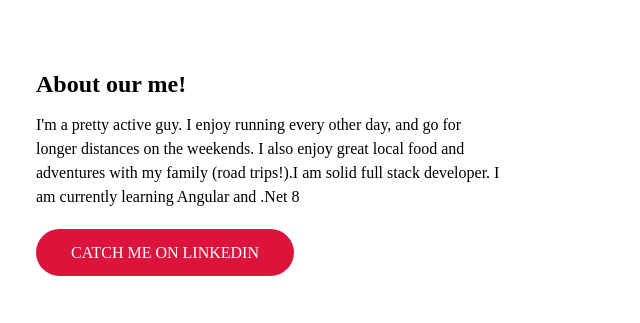
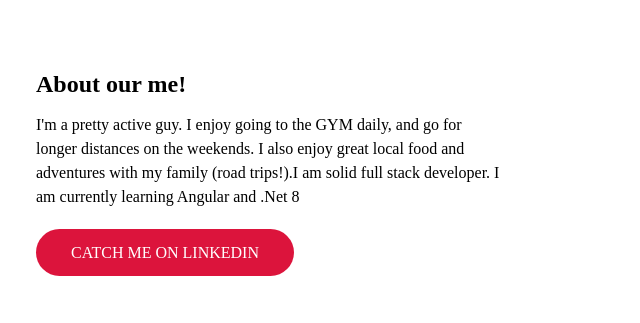
Before and after one commit to lushenmoodley/Portfolio-Website, a plain HTML site: page index.html in a window 1280 px wide. Shown: the part 971-1294 px from the top of the page, 536-1176 px from the left. Drawn offline with Linux system fonts and the light colour scheme.

Commit message:
content changes

```diff
--- a/index.html
+++ b/index.html
@@ -26,7 +26,7 @@
             <li class="about-left"></li>
             <li class="about-right">
                 <h2>About our me!</h2>
-                <p>I'm a pretty active guy. I enjoy running every other day, and go for longer distances on the weekends. I also enjoy great local food and adventures with my family (road trips!).I am solid full stack developer. I am currently learning Angular and .Net 8</p>
+                <p>I'm a pretty active guy. I enjoy going to the GYM daily, and go for longer distances on the weekends. I also enjoy great local food and adventures with my family (road trips!).I am solid full stack developer. I am currently learning Angular and .Net 8</p>
                 <a href="https://www.linkedin.com/in/lushen-moodley-7711051ab/" target="_blank" class="about-btn">Catch Me On Linkedin</a>
             </li>
 
```
